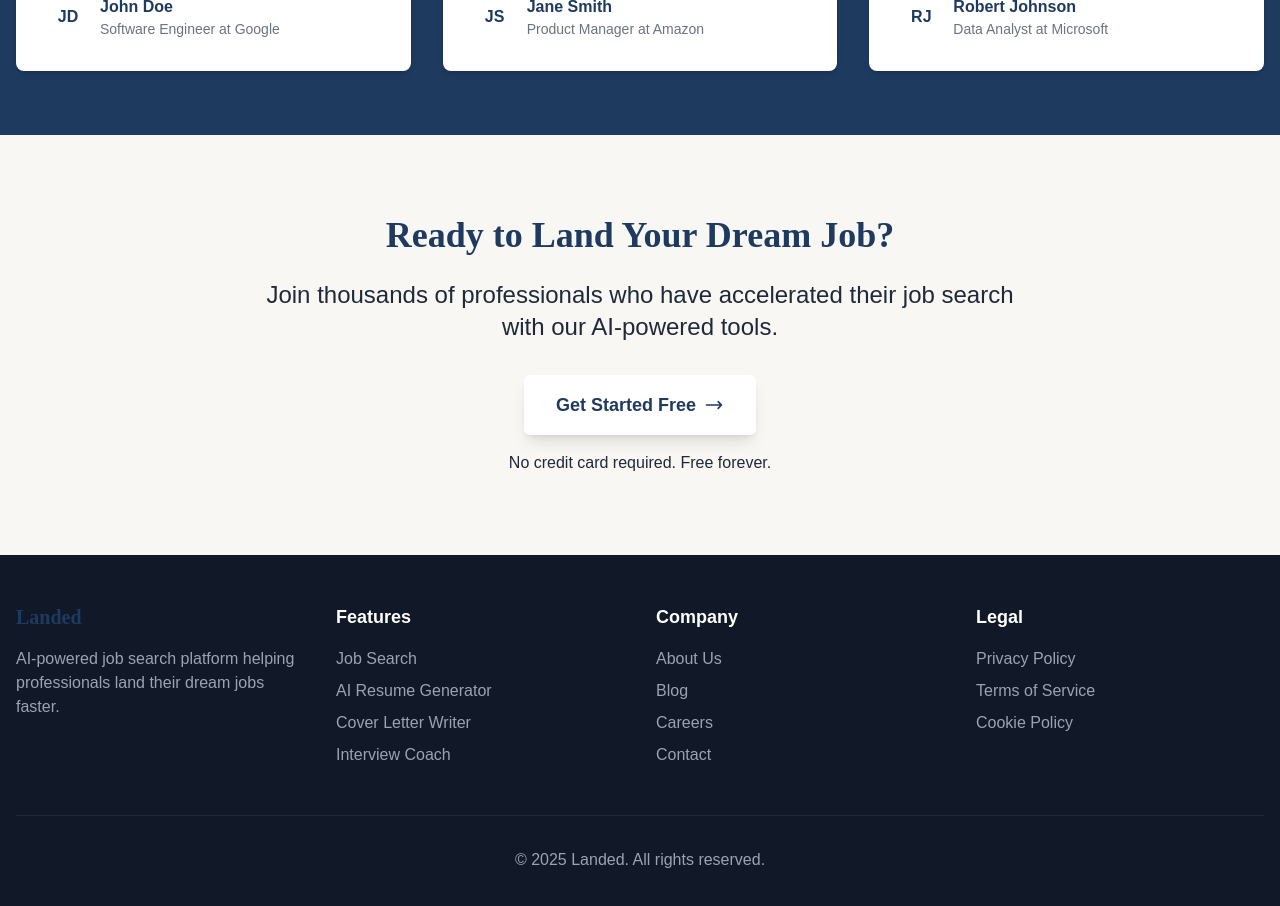
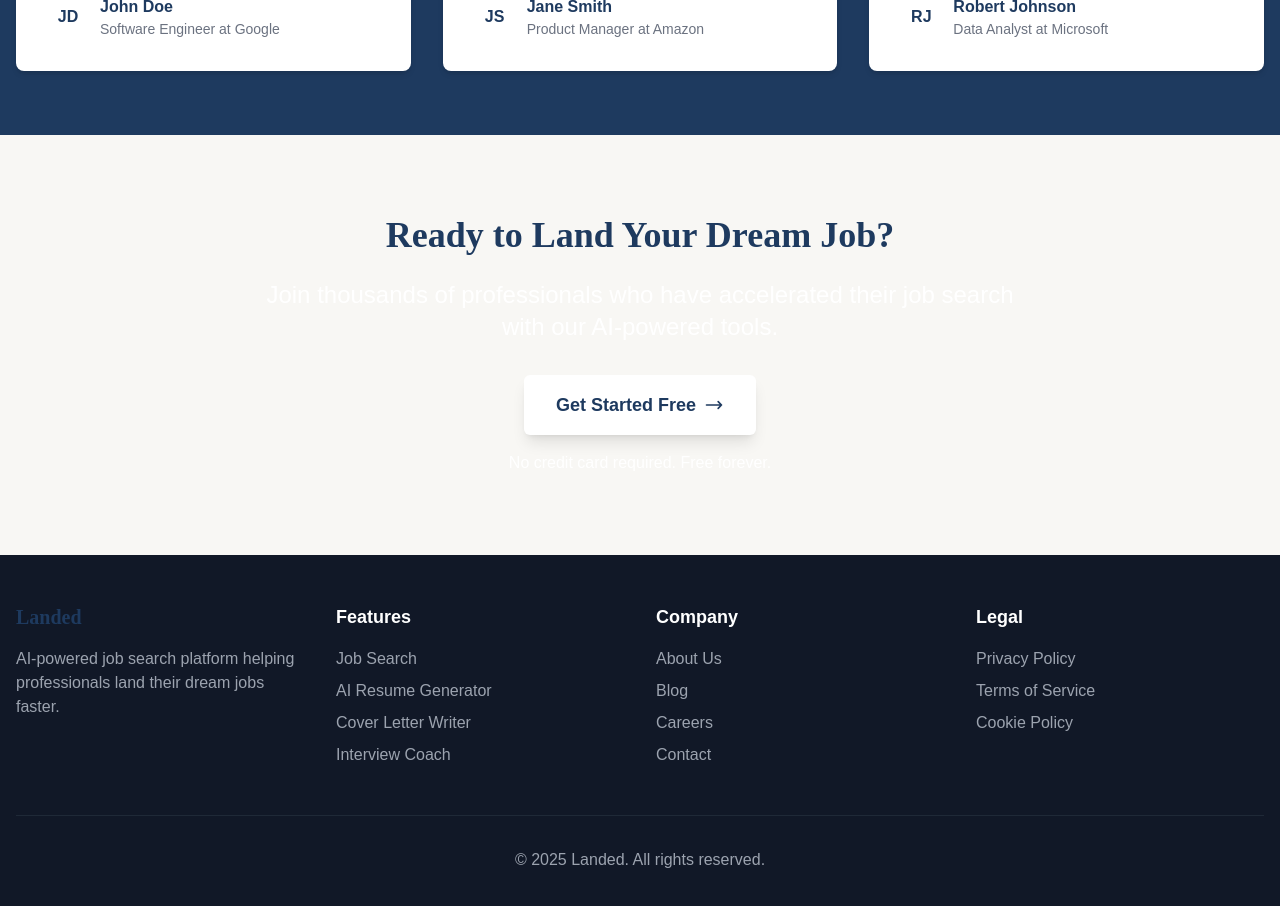
Before and after one commit to MaristGormanly/RJ_IshejaShrestha-394-lab2, a React (Create React App) app in the folder Frontend/: page / in a window 1280 px wide. Shown: the part 2300-3206 px from the top of the page. Built offline with nearby package versions, Linux system fonts and the light colour scheme; no server answers.

Commit message:
Update LandingPage.js

```diff
--- a/Frontend/src/pages/LandingPage.js
+++ b/Frontend/src/pages/LandingPage.js
@@ -239,10 +239,10 @@ const LandingPage = () => {
       </section>
 
       {/* CTA Section */}
-      <section className="py-20 bg-gradient-to-br from-blue-600 to-navy text-black text-center">
+      <section className="py-20 bg-gradient-to-br from-blue-600 to-navy text-white text-center">
         <div className="container mx-auto px-4">
           <h2 className="text-3xl md:text-4xl font-bold mb-6 font-serif">Ready to Land Your Dream Job?</h2>
-          <p className="text-xl md:text-2xl mb-8 text-gray-800 max-w-3xl mx-auto">
+          <p className="text-xl md:text-2xl mb-8 text-blue-100 max-w-3xl mx-auto">
             Join thousands of professionals who have accelerated their job search with our AI-powered tools.
           </p>
           <Link to="/register">
@@ -253,7 +253,7 @@ const LandingPage = () => {
               </svg>
             </button>
           </Link>
-          <p className="mt-4 text-gray-800">No credit card required. Free forever.</p>
+          <p className="mt-4 text-blue-200">No credit card required. Free forever.</p>
         </div>
       </section>
 
```
